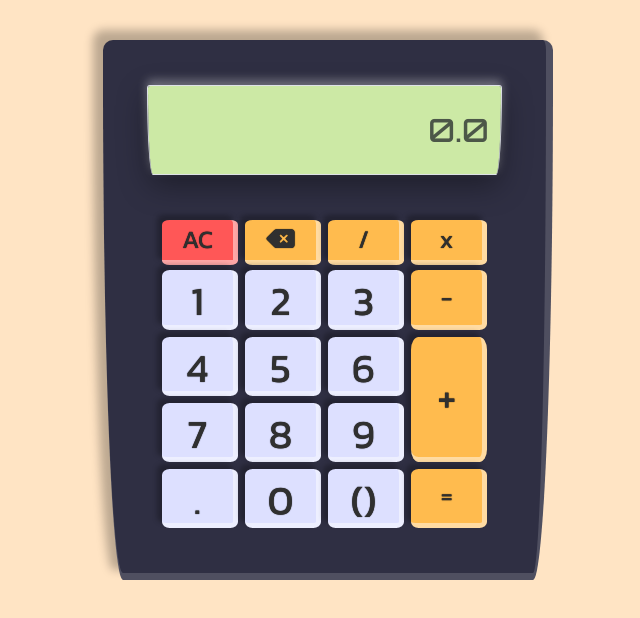
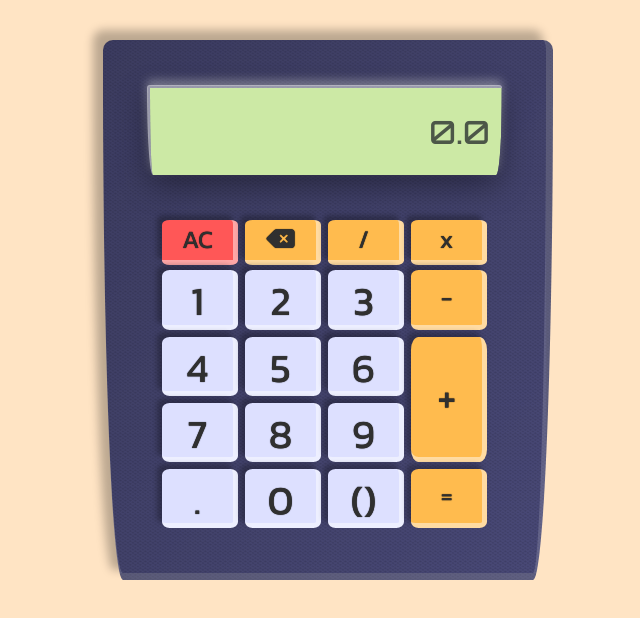
Before and after one commit to ASurenath/Calculator, a plain HTML site: page index.html in a window 1280 px wide. Shown: the whole page, without its empty margins (312-952 px from the left). Drawn offline with nearby package versions, Linux system fonts and the light colour scheme.

Commit message:
fourth commit

```diff
--- a/style.css
+++ b/style.css
@@ -6,8 +6,10 @@ body{
 .calcbody {
     /* margin-top: auto; */
     /* margin-bottom: auto; */
-    /* background-image: url(./images/bg.png); */
-    background-size: 10px;
+    background-image: url(./images/bg.png),linear-gradient(to bottom right,  rgb(16, 16, 43),  rgb(58, 58, 83));
+    /* background-image: linear-gradient(to bottom right,  rgb(47, 47, 67),  rgb(94, 94, 116)); */
+    background-size: 5px,100%;
+    background-blend-mode:color-dodge;
     box-sizing: border-box;
     width: min(450px, 95vw);
     height: calc(1.2 * min(450px, 95vw));
@@ -23,7 +25,7 @@ body{
 
 input[type='text'],
 input[type='text']:focus {
-        font-family: 'Orbitron', sans-serif;
+    font-family: 'Orbitron', sans-serif;
     text-align: right;
     width: 80%;
     border-radius: 10px 10px 20px 20px / 10px 10px 300px 300px;
@@ -31,6 +33,10 @@ input[type='text']:focus {
     box-shadow: 0px 10px 30px rgba(0, 0, 0, 0.371), 0px -5px 10px rgba(255, 255, 255, 0.354);
     font-size: 2em;
     background-color: rgb(204, 233, 165);
+    /* ----------------- */
+    border-style: solid none none solid;
+    border-width: 3px;
+    border-color: rgba(255, 255, 255, 0.477);
 }
 .btncontainer{
     display: grid;
@@ -95,6 +101,9 @@ button.num,#add{
         font-size: 10px ;
         /* padding:1px ; */
     }
+    input[type='text']{
+        font-size: 15px;
+    }
 }
 @media((min-width:300px) and (max-width:500px)){
     button,button.num,#add{
```
Also changed, not shown: images/bg.png (added).
